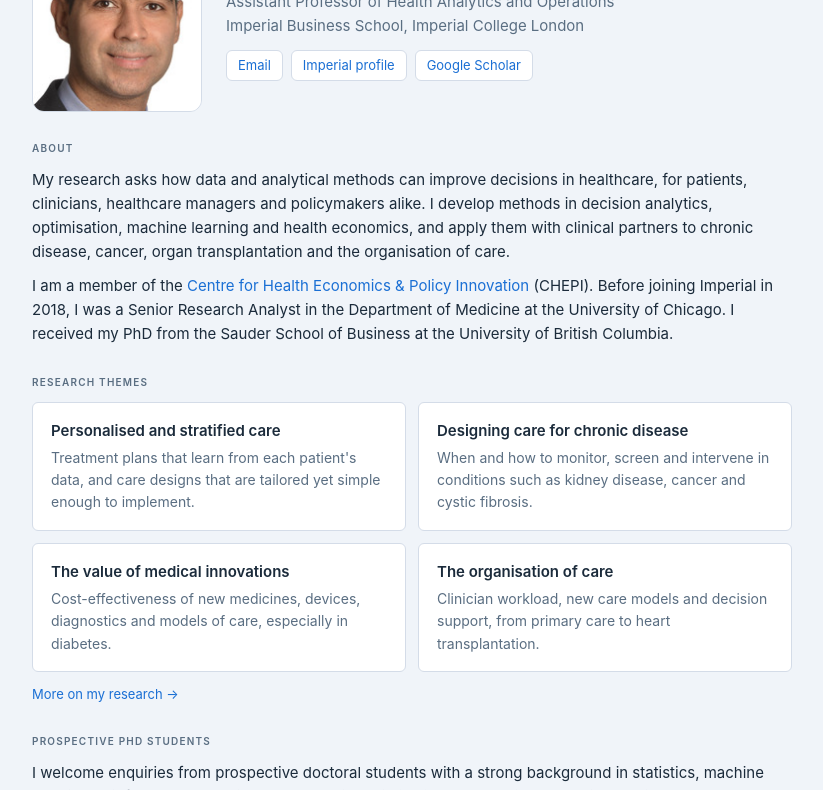
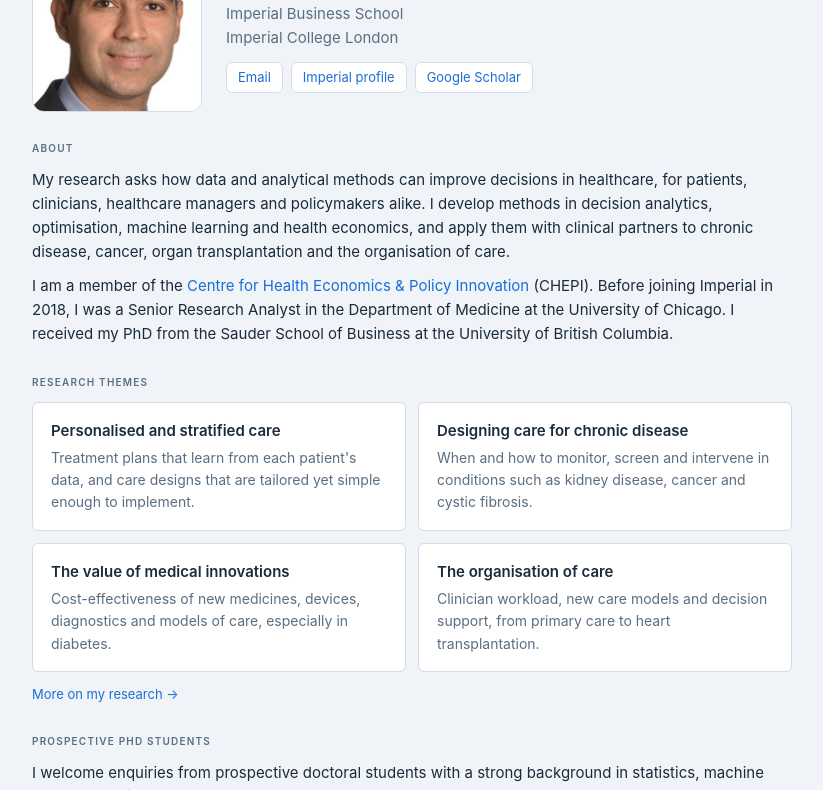
Before and after one commit to reza-skandari/reza-skandari.github.io, a plain HTML site: page docs/index.html in a window 1280 px wide. Shown: the part 187-977 px from the top of the page, without its empty margins (228-1051 px from the left). Drawn offline with Linux system fonts and the light colour scheme.

Commit message:
Put Imperial College London on its own line in the hero
Co-Authored-By: Claude Opus 5.5 <noreply@anthropic.com>

```diff
--- a/docs/index.html
+++ b/docs/index.html
@@ -28,7 +28,8 @@
     <div class="eyebrow">Health analytics and operations</div>
     <h1>Reza Skandari, PhD</h1>
     <p class="role">Assistant Professor of Health Analytics and Operations<br>
-    Imperial Business School, Imperial College London</p>
+    Imperial Business School<br>
+    Imperial College London</p>
     <div class="links">
       <a href="mailto:r.skandari@imperial.ac.uk">Email</a>
       <a href="https://profiles.imperial.ac.uk/r.skandari">Imperial profile</a>
```
Also changed, not shown: src/index.html (+2 -1 lines).
